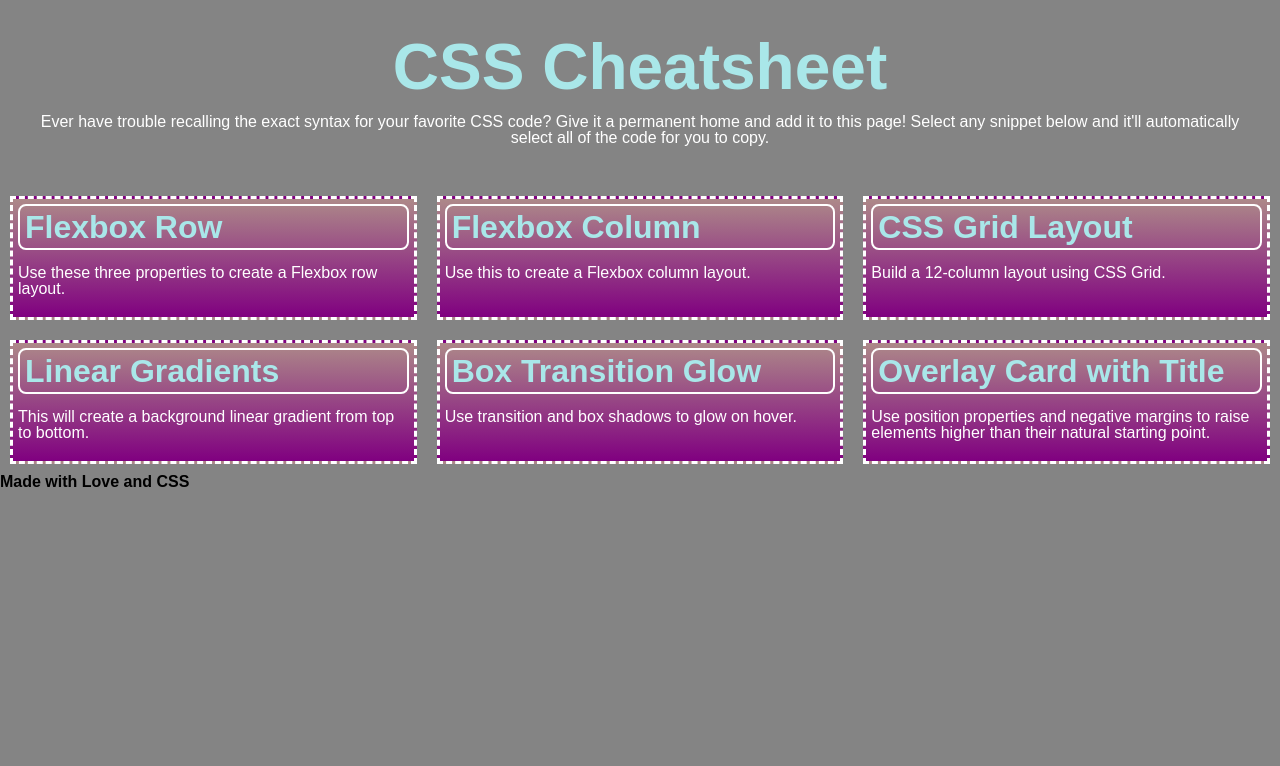
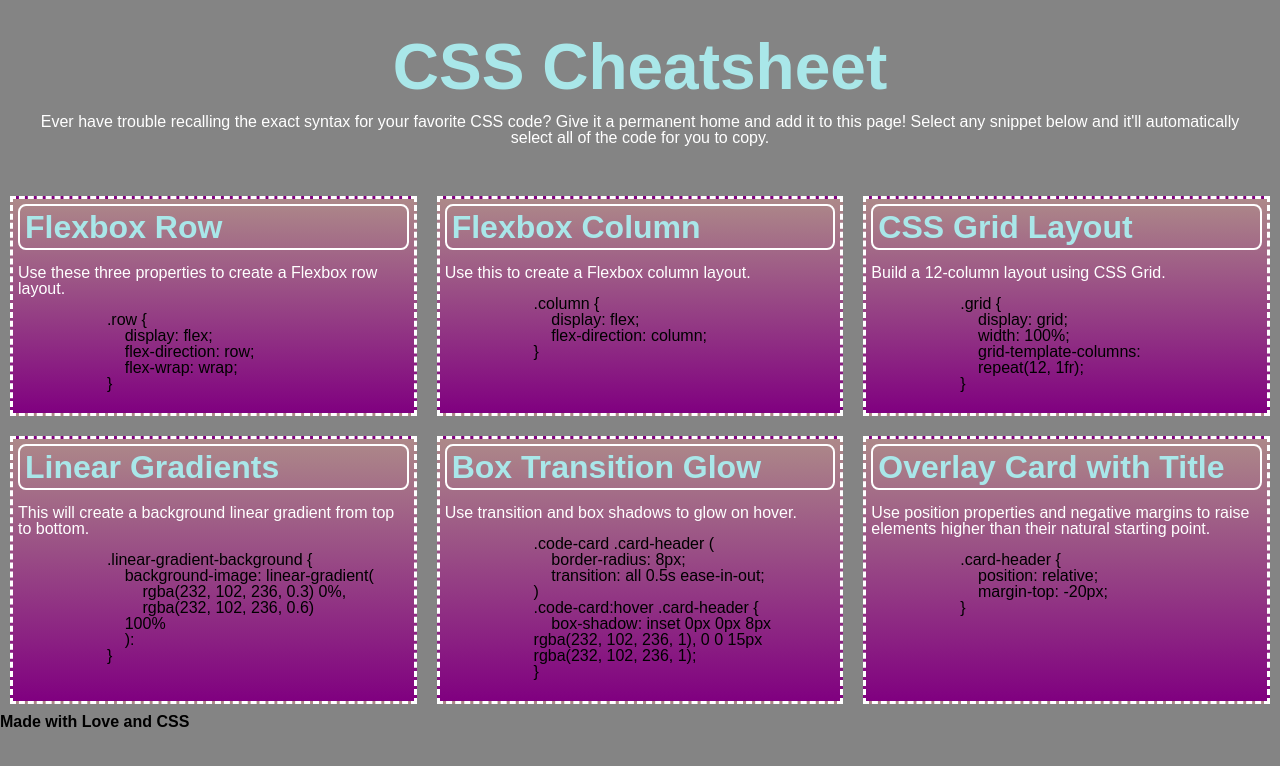
Before and after one commit to PeterKim89/CSS-Cheat-Sheet, a plain HTML site: page index.html in a window 1280 px wide. Drawn offline with Linux system fonts and the light colour scheme.

Commit message:
add code snippets to html

```diff
--- a/index.html
+++ b/index.html
@@ -22,26 +22,73 @@
             <section class="card">
                 <h2>Flexbox Row</h2>
                 <p>Use these three properties to create a Flexbox row layout.</p>
+                <pre>
+                    .row {
+                        display: flex;
+                        flex-direction: row;
+                        flex-wrap: wrap;
+                    }
+                </pre>
             </section>
             <section class="card">
                 <h2>Flexbox Column</h2>
                 <p>Use this to create a Flexbox column layout.</p>
+                <pre>
+                    .column {
+                        display: flex;
+                        flex-direction: column;
+                    }
+                </pre>
             </section>
             <section class="card">
                 <h2>CSS Grid Layout</h2>
                 <p>Build a 12-column layout using CSS Grid.</p>
+                <pre>
+                    .grid {
+                        display: grid;
+                        width: 100%;
+                        grid-template-columns:
+                        repeat(12, 1fr);
+                    }
+                </pre>
             </section>
             <section class="card">
                 <h2>Linear Gradients</h2>
                 <p>This will create a background linear gradient from top to bottom.</p>
+                <pre>
+                    .linear-gradient-background {
+                        background-image: linear-gradient(
+                            rgba(232, 102, 236, 0.3) 0%,
+                            rgba(232, 102, 236, 0.6)
+                        100%
+                        ):
+                    }
+                </pre>
             </section>
             <section class="card">
                 <h2>Box Transition Glow</h2>
                 <p>Use transition and box shadows to glow on hover.</p>
+                <pre>
+                    .code-card .card-header (
+                        border-radius: 8px;
+                        transition: all 0.5s ease-in-out;
+                    )
+                    .code-card:hover .card-header {
+                        box-shadow: inset 0px 0px 8px
+                    rgba(232, 102, 236, 1), 0 0 15px
+                    rgba(232, 102, 236, 1);
+                    }
+                </pre>
             </section>
             <section class="card">
                 <h2>Overlay Card with Title</h2>
                 <p>Use position properties and negative margins to raise elements higher than their natural starting point.</p>
+                <pre>
+                    .card-header {
+                        position: relative;
+                        margin-top: -20px;
+                    }
+                </pre>
             </section>
         </main>
 
```
